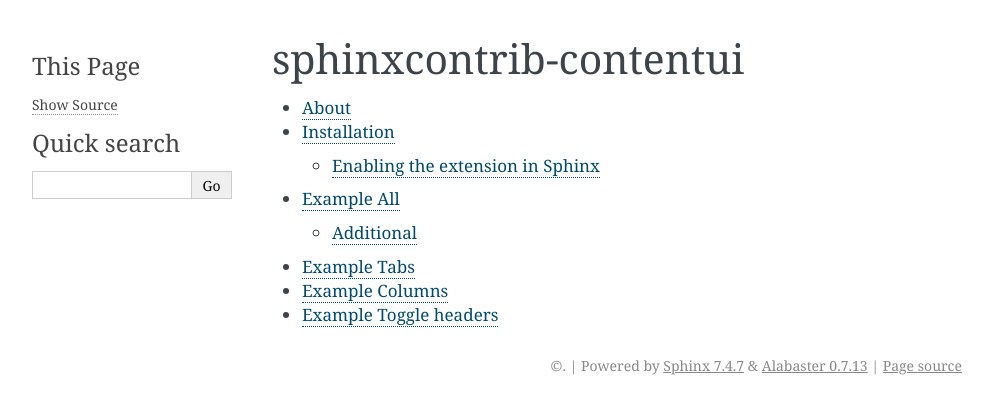
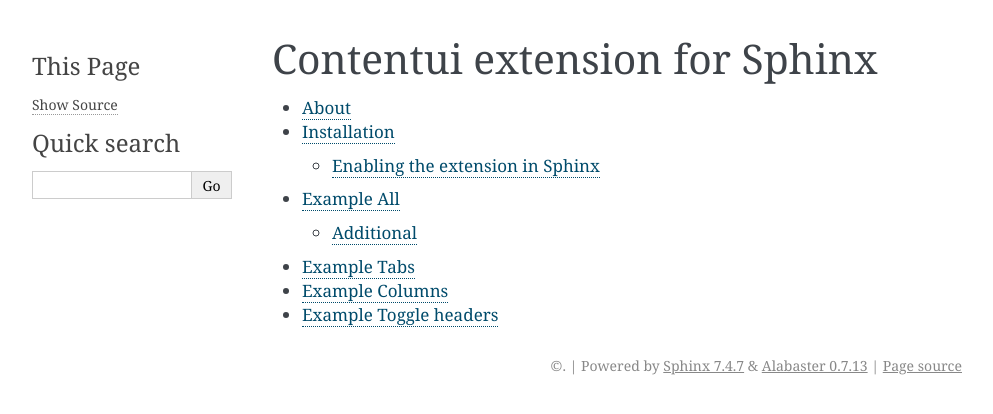
Before and after one commit to ulrobix/sphinx_examplecode_test, a Sphinx documentation site: the page built from docs/index.rst, in a window 1280 px wide. Shown: the top 414 px of the page, without its empty margins (148-1141 px from the left). Built offline with Sphinx 7.4.7, drawn with Linux system fonts in a browser that asks for light colours.

Commit message:
Fix names

```diff
--- a/README.rst
+++ b/README.rst
@@ -1,7 +1,7 @@
 .. -*- restructuredtext -*-
 
 ==============================
-contentui extension for Sphinx
+Contentui extension for Sphinx
 ==============================
 
 This is a modified fork of Serge Domkowski's `examplecode extension <https://bitbucket.org/birkenfeld/sphinx-contrib/src/7f39b7f255e34bfe588f0065a5d9709a7d8e7614/examplecode/?at=default>`_ for Sphinx.
--- a/docs/conf.py
+++ b/docs/conf.py
@@ -1,3 +1,3 @@
 master_doc = 'index'
-project = 'contentui extension for Sphinx'
+project = 'Contentui extension for Sphinx'
 extensions = ['sphinxcontrib.contentui']
--- a/docs/index.rst
+++ b/docs/index.rst
@@ -1,6 +1,6 @@
-
-sphinxcontrib-contentui
-=======================
+==============================
+Contentui extension for Sphinx
+==============================
 
 .. toctree::
     :maxdepth: 2
```
Also changed, not shown: other parts of README.rst (+1 -1 lines), 1 other file.
